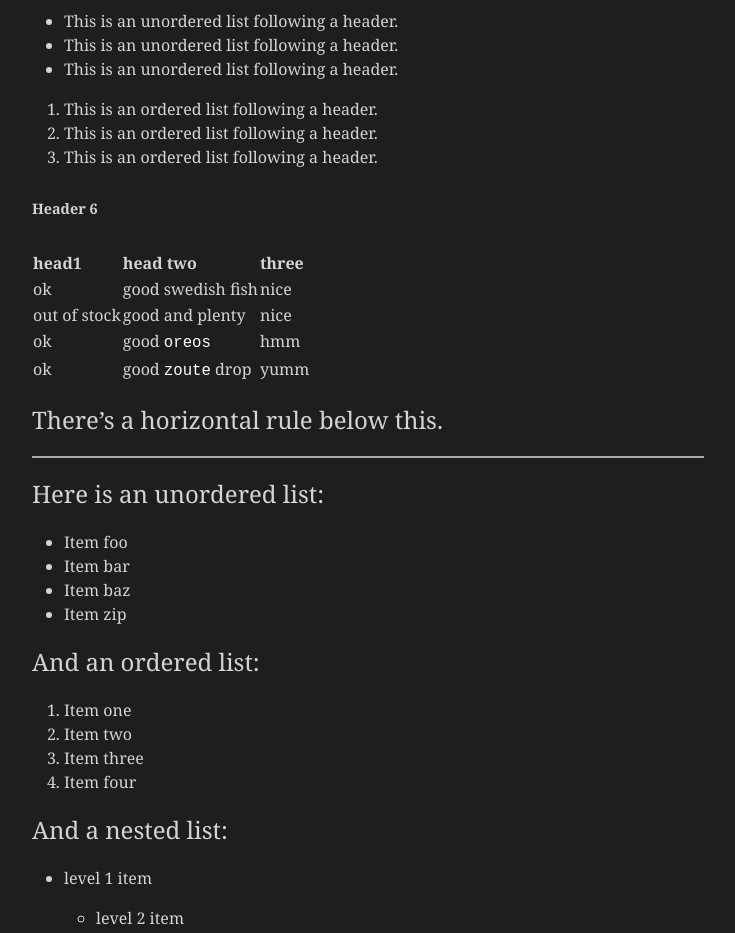
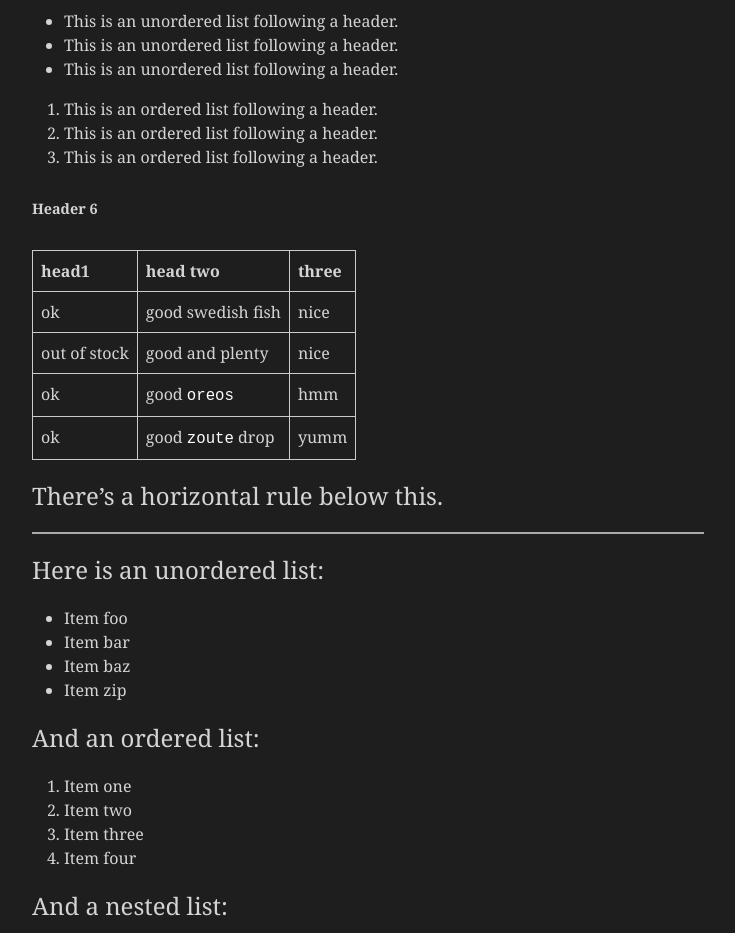
Before and after one commit to MrMocchy/MrMocchy.github.io, a Jekyll site: the page built from test/mdsample.md, in a window 1280 px wide. Shown: the part 1142-2075 px from the top of the page, without its empty margins (272-1007 px from the left). Built offline with Jekyll 4.4.1, drawn with Linux system fonts in a browser that asks for light colours; formulas are drawn with MathJax 3.

Commit message:
insert lines in nimi-pi-toki-pona.md to fix table, edit table style in style.css

```diff
--- a/css/style.css
+++ b/css/style.css
@@ -192,6 +192,12 @@ td {
     vertical-align: top;
 }
 
+th,
+td {
+    padding: 0.5em;
+    border: 1px solid #ccc;
+}
+
 @media only screen and (min-width: 480px) {
     body {
         font-size: 14px;
```
Also changed, not shown: toki-pona/nimi-pi-toki-pona.md (+5 -0 lines).
